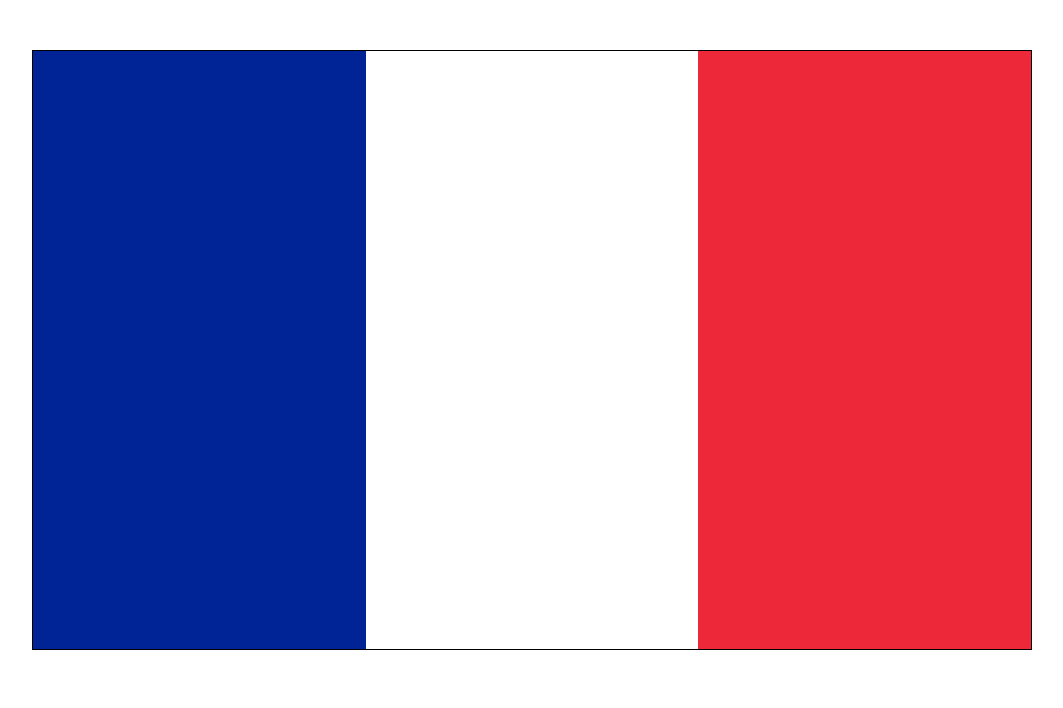
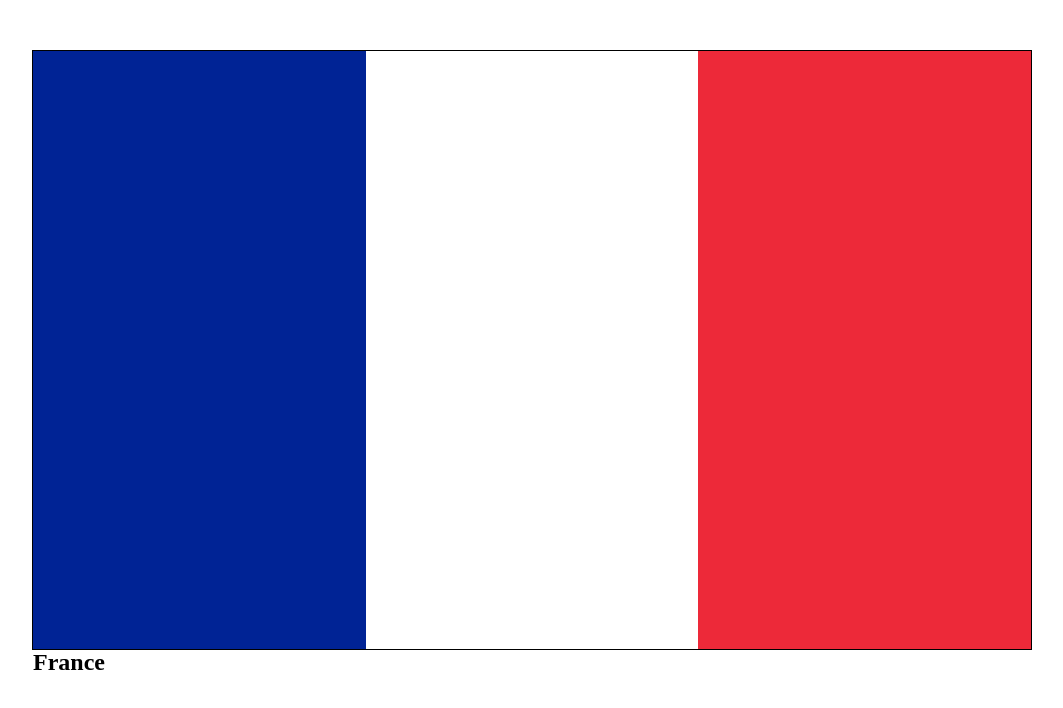
Before and after one commit to mekdad306/France, a plain HTML site: page index.html in a window 1280 px wide. Shown: the whole page, without its empty margins (108-1171 px from the left). Drawn offline with Linux system fonts and the light colour scheme.

Commit message:
Update index.html

```diff
--- a/index.html
+++ b/index.html
@@ -11,6 +11,7 @@
       <div class="box1 box-base"></div>
       <div class="box2 box-base"></div>
       <div class="box3 box-base"></div>
+      <h2 class="name">France</h2>
    </div>
 </body>
 </html>
```
